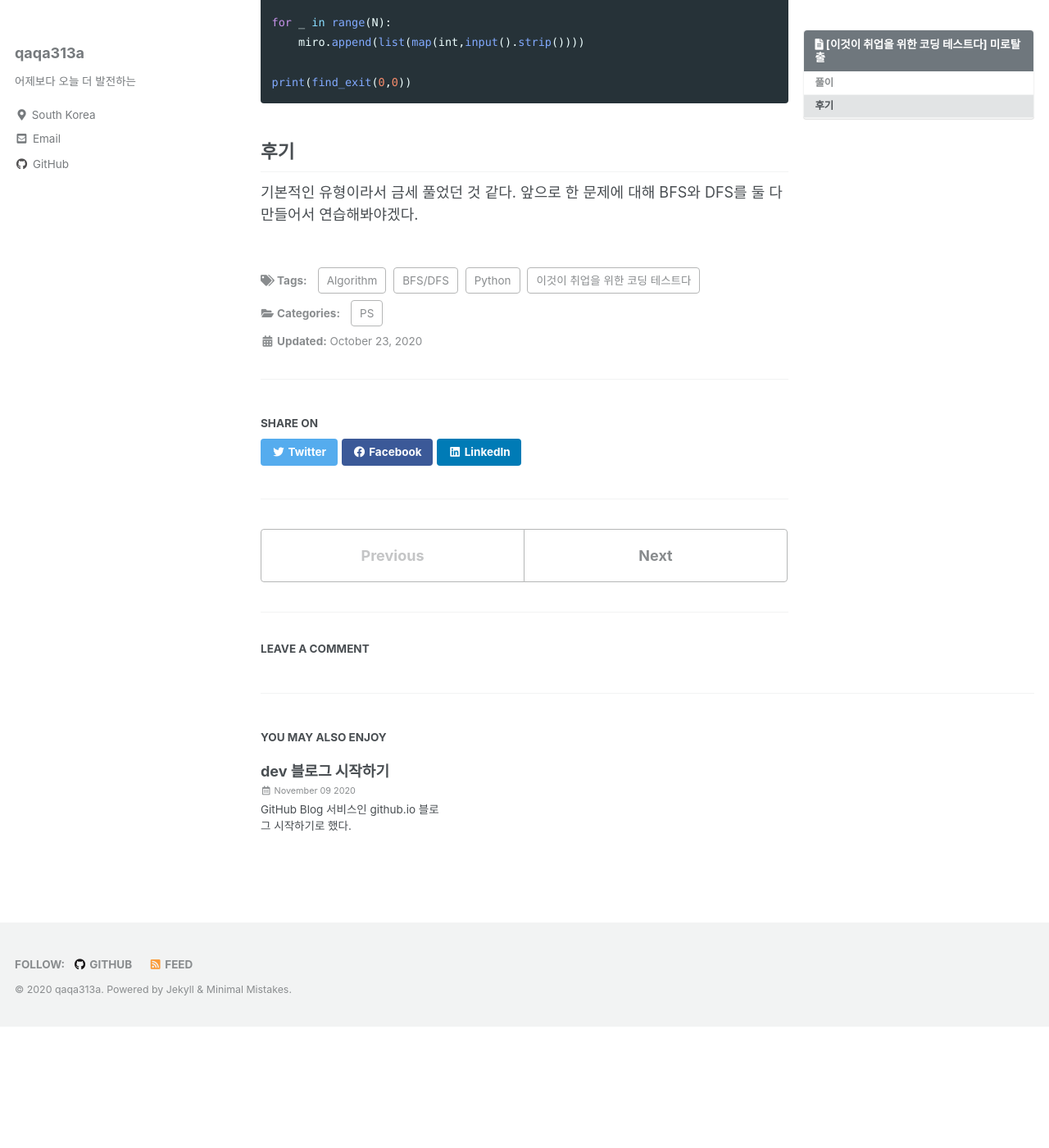
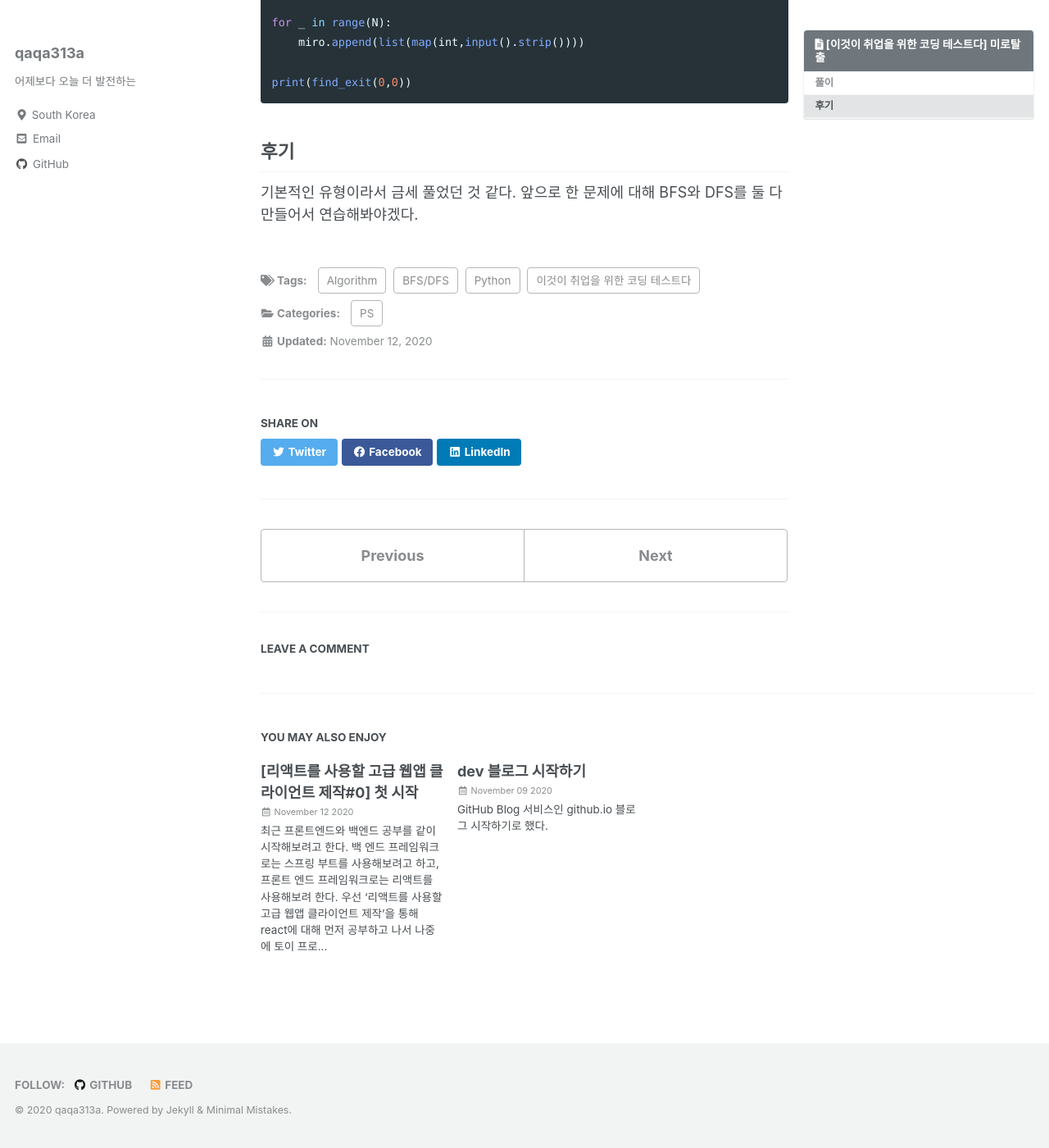
Before and after one commit to ChangWoo95/ChangWoo95.github.io, a Jekyll site: the page built from _posts/2020-11-11-first-post.md, in a window 1280 px wide and 1400 px high, scrolled down 1095 px. Shown: the whole window at 82% size. Built offline with Jekyll 4.4.1, drawn with Linux system fonts in a browser that asks for light colours; cached includes are drawn as plain includes; comment, search, counter and statistics services are not loaded; before the commit the page ends 2347 px from its top, so only the background shows below that; some of the changed text lies outside the part shown.

Commit message:
아까 올렸던 포스트 날짜 수정 및 react관련 학습내용 커밋

```diff
--- a/_posts/2020-11-11-first-post.md
+++ b/_posts/2020-11-11-first-post.md
@@ -1,6 +1,6 @@
 ---
 title:  "[이것이 취업을 위한 코딩 테스트다] 미로탈출"
-date: 2020-10-22 23:43:00
+date: 2020-11-11 15:00:00
 categories:
     - PS
 tags:
--- /dev/null
+++ b/_posts/2020-11-11-second-post.md
@@ -0,0 +1,16 @@
+---
+title:  "[리액트를 사용할 고급 웹앱 클라이언트 제작#0] 첫 시작"
+date: 2020-11-11 18:28:00
+categories:
+    - Toy project
+tags:
+    - react
+    - 실습
+toc: true
+toc_sticky: true
+toc_label: "[리액트를 사용할 고급 웹앱 클라이언트 제작#0] 첫 시작"
+---
+
+최근 프론트엔드와 백엔드 공부를 같이 시작해보려고 한다.
+백 엔드 프레임워크로는 스프링 부트를 사용해보려고 하고, 프론트 엔드 프레임워크로는 리액트를 사용해보려 한다.
+우선 '리액트를 사용할 고급 웹앱 클라이언트 제작'을 통해 react에 대해 먼저 공부하고 나서 나중에 토이 프로젝트들을 진행해볼 예정이다.
```
Also changed, not shown: _posts/2020-11-09-first-post.md (+0 -1 lines).
